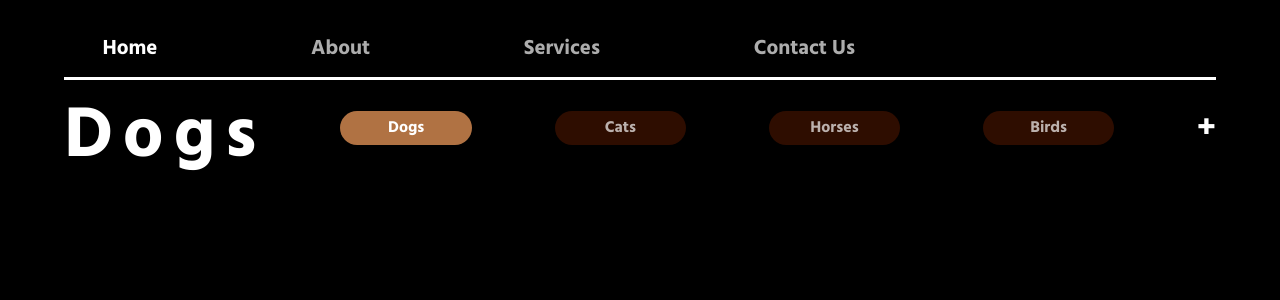
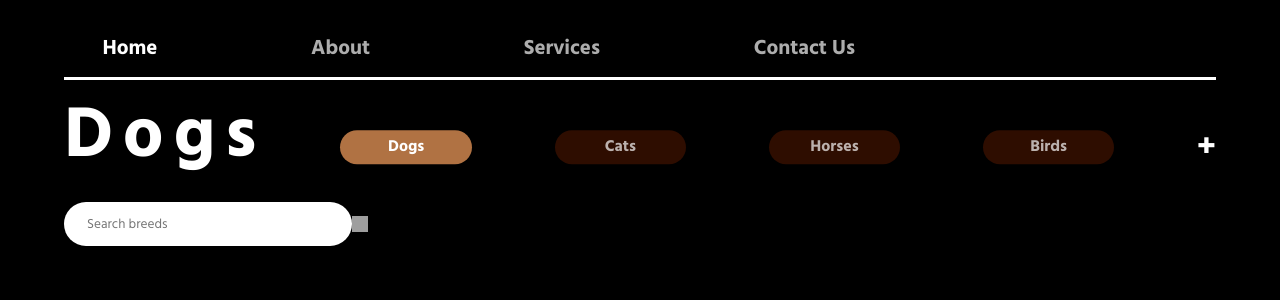
Before and after one commit to nataniel-sawadogo/pet-shop, a Vue app: page / in a window 1280 px wide. Shown: the top 300 px of the page. Built offline with nearby package versions, Linux system fonts and the light colour scheme; grey boxes are pictures that could not be loaded.

Commit message:
Added search bar

```diff
--- /dev/null
+++ b/src/components/SearchBar.vue
@@ -0,0 +1,38 @@
+<template>
+    <div class="contain">
+        <input type="text" placeholder="Search breeds">
+        <i class="search"></i>
+    </div>
+</template>
+
+<style scoped>
+
+     /*Modify this class to move the search bar around, or reduce the space it takes up. It is the container for the search bar itself */
+    .contain{
+        width: 100%;
+        display: flex;
+        justify-content: flex-start;
+        align-items: center;
+        padding: 0% 5%;
+        height: 12vh;
+        /* border: red 1px solid; */
+    }
+
+    input{
+        border-radius: 3em;
+        height: 45%;
+        width: 25%;
+        padding: 0 2%;
+        border: none;
+        background-color: var(--text);
+    }
+
+    .search{
+        height: 1rem;
+        width: 1rem;
+        /* background-image: url(/img/site_icons/search.svg); */
+        background-image: url(../../public/img/);
+        background-size: 100% 100%;
+    }
+
+</style>
--- a/src/router/index.ts
+++ b/src/router/index.ts
@@ -7,7 +7,7 @@ const routes: Array<RouteRecordRaw> = [
     name: 'home',
     component: HomeView,
     meta: {
-      title: "Pet Shop - Home"
+      title: "Home"
     }
   },
   // {
--- a/src/views/HomeView.vue
+++ b/src/views/HomeView.vue
@@ -1,6 +1,8 @@
 <script setup lang="ts">
     import types from "../data/types.json"
     import { ref } from "vue";
+
+    import SearchBar from "@/components/SearchBar.vue";
 
     let type = ref(types[0])
     let selected = ref(0)
@@ -30,6 +32,7 @@
             </div>
         </nav>
     </div>
+    <SearchBar />
 </template>
 
 <style scoped>
@@ -60,6 +63,7 @@
         /* border: red 1px solid; */
         justify-content: space-between;
         align-items: center;
+        transform: translateY(20%);
     }
 
 
```
Also changed, not shown: public/img/site_icons/search.svg (added).
